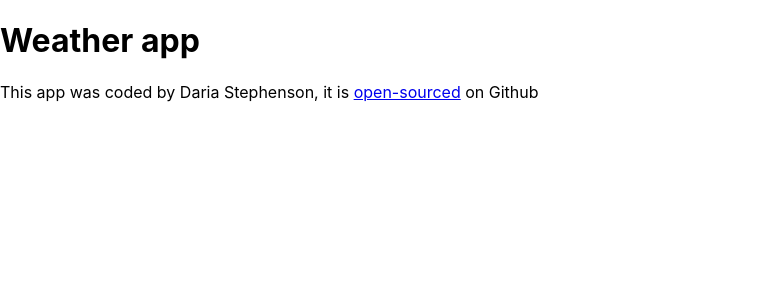
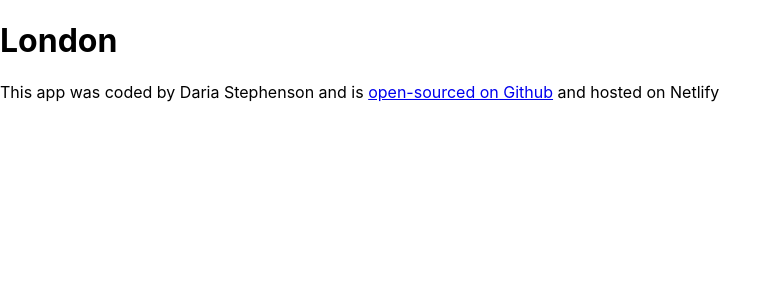
Before and after one commit to dashdashdashie/Weather-react, a React (Create React App) app: page / in a window 1280 px wide. Shown: the top 300 px of the page, without its empty margins (0-782 px from the left). Built offline with nearby package versions, Linux system fonts and the light colour scheme.

Commit message:
added structure to project files

```diff
--- a/src/App.js
+++ b/src/App.js
@@ -1,11 +1,16 @@
+import React from "react";
 import Weather from "./Weather";
-
 import './App.css';
 
 export default function App() {
   return (
     <div className="App">
+      <div className="container">
       <Weather />
+      <footer>
+      This app was coded by Daria Stephenson and is <a href="https://github.com/dashdashdashie/weather-react" target="_blank" rel="noreferrer">open-sourced on Github</a> and hosted on Netlify
+      </footer>
+    </div>
     </div>
   );
 }
--- a/src/Weather.js
+++ b/src/Weather.js
@@ -4,8 +4,12 @@ import "./Weather.css";
 
 export default function Weather() {
     return (
-        <div>
-        <h1>Weather app</h1>
-        <p>This app was coded by Daria Stephenson, it is <a href="/">open-sourced</a> on Github</p></div>
+        <div className="App">
+
+        <h1>London</h1>
+
+
+
+        </div>
     )
 }
```
